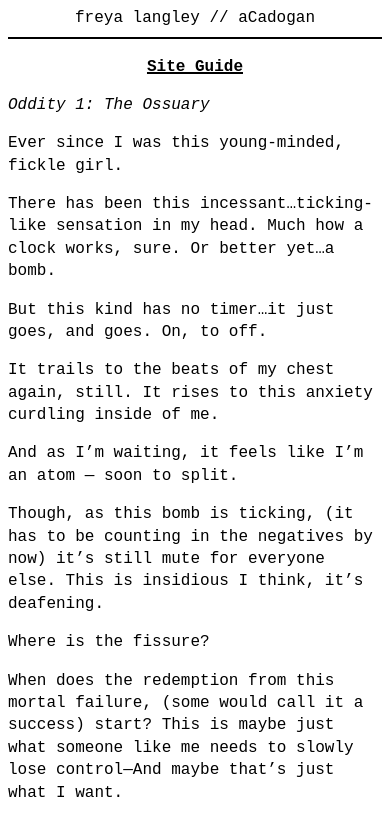
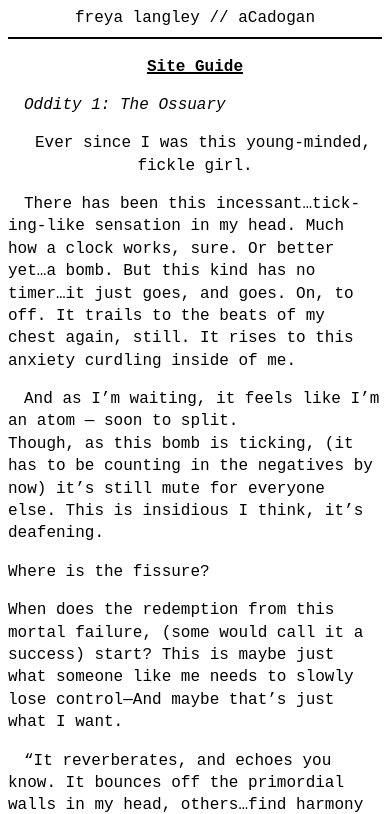
Before and after one commit to atimetowait/atimetowait, a website: page musings/thisbias.html in a window 390 px wide. Shown: the part 57-871 px from the top of the page. Drawn offline with Linux system fonts and the light colour scheme; a web font is replaced by a local one.

Commit message:
Indent and mobile fix ?

```diff
--- a/musings/thisbias.html
+++ b/musings/thisbias.html
@@ -28,14 +28,19 @@
 </ul>
 </nav>
 </details>
-<p><em>Oddity 1: The Ossuary</em><br><br> Ever since I was this
-young-minded, fickle girl. <br>There has been this
-incessant…ticking-like sensation in my head. Much how a clock works,
-sure. Or better yet…a bomb.<br />
-But this kind has no timer…it just goes, and goes. On, to off.
-<br><br>It trails to the beats of my chest again, still. It rises to
-this anxiety curdling inside of me.<br />
-And as I’m waiting, it feels like I’m an atom — soon to split.<br>
+<p>
+<em>Oddity 1: The Ossuary</em><br>
+</p>
+<p class="center">
+Ever since I was this young-minded, fickle girl.
+</p>
+<p>
+There has been this incessant…ticking-like sensation in my head. Much
+how a clock works, sure. Or better yet…a bomb. But this kind has no
+timer…it just goes, and goes. On, to off. It trails to the beats of my
+chest again, still. It rises to this anxiety curdling inside of me.
+</p>
+<p>And as I’m waiting, it feels like I’m an atom — soon to split.<br>
 Though, as this bomb is ticking, (it has to be counting in the negatives
 by now) it’s still mute for everyone else. This is insidious I think,
 it’s deafening. <br>Where is the fissure?<br> <br>When does the
@@ -92,9 +97,11 @@ But not to reveal its threading! Just enough for it to take shape in
 those…smaller spaces, like you take forth now.<br></p>
 <p>“You’ve been so thin – for so long?</p>
 <p>For why?<br></p>
-<p>Yet, there’s still no threading to you! Nor thread-like lines
-exposed!!!<br />
-No frizz from the friction, or worn down nature in your frame. <br>No
+<p>
+Yet, there’s still no threading to you! Nor thread-like lines
+exposed!!!<br>
+</p>
+<p>No frizz from the friction, or worn down nature in your frame. <br>No
 guidance to follow towards your aches…no rhyme to the songs you alone
 sing.</p>
 <p>Though, I know all of which has been shaving, weighing…even breaking
--- a/src/index.css
+++ b/src/index.css
@@ -37,7 +37,12 @@
 * {
   box-sizing: border-box;
 }
-
+p {
+  text-indent: 1em;
+}
+p {
+  margin: 0;
+}
 
 p + p {
   margin-top: 1rem;
@@ -184,6 +189,10 @@ th {
 }
 .width-auto {
   width: 100%;
+}
+
+.center {
+  text-align: center;
 }
 
 .header {
```
Also changed, not shown: demo/musings/thisbias.md (+8 -6 lines).
